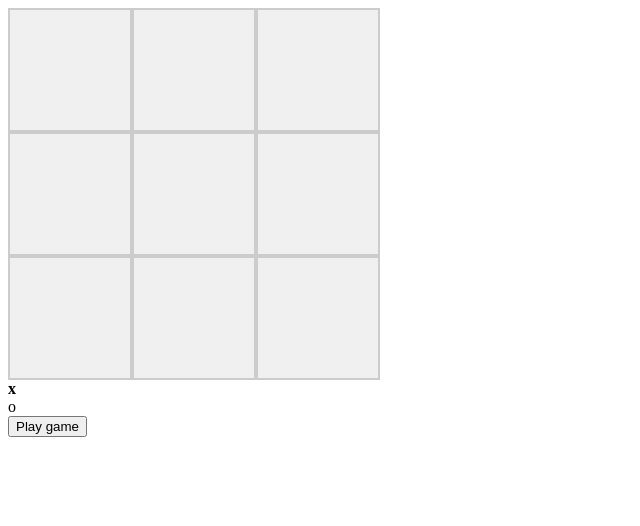
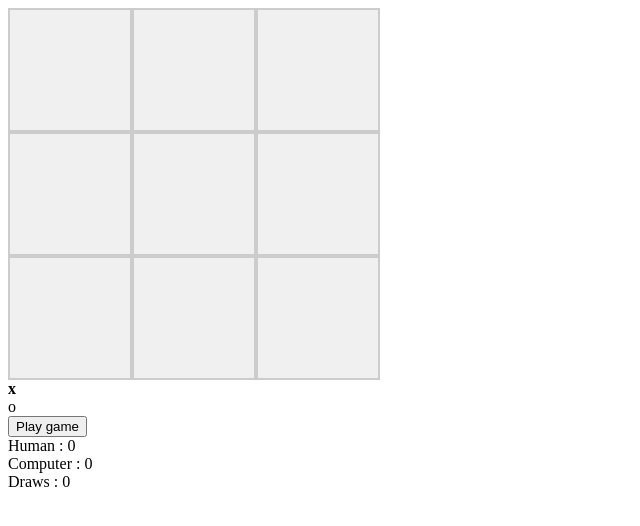
Before and after one commit to gnizet-tictactoe/tictactoe, an Angular app: page / in a window 1280 px wide. Shown: the top 526 px of the page, without its empty margins (0-640 px from the left). Built offline with nearby package versions, Linux system fonts and the light colour scheme.

Commit message:
added score

```diff
--- a/src/app/app.html
+++ b/src/app/app.html
@@ -2,3 +2,4 @@
 <grid></grid>
 <pawn-selection></pawn-selection>
 <play-game-button></play-game-button>
+<score></score>
--- a/src/app/app.ts
+++ b/src/app/app.ts
@@ -4,10 +4,11 @@ import { TicTacToe } from './logic/tictactoe';
 import { PawnSelectionComponent } from './components/pawn-selection/pawn-selection.component';
 import { GameResultComponent } from "./components/game-result/game-result.component";
 import { PlayGameButtonComponent } from './components/play-game-button/play-game-button';
+import { ScoreComponent } from "./components/score/score.component";
 
 @Component({
   selector: 'app-root',
-  imports: [GridComponent, PawnSelectionComponent, GameResultComponent, PlayGameButtonComponent],
+  imports: [GridComponent, PawnSelectionComponent, GameResultComponent, PlayGameButtonComponent, ScoreComponent],
   templateUrl: './app.html',
   styleUrls: ['./app.css']
 })
--- /dev/null
+++ b/src/app/components/score/score.component.html
@@ -0,0 +1,3 @@
+<div>Human : {{ gameScore().human }} </div>
+<div>Computer : {{ gameScore().computer }} </div>
+<div>Draws : {{ gameScore().draw }} </div>
--- /dev/null
+++ b/src/app/components/score/score.component.ts
@@ -0,0 +1,11 @@
+import { Component, inject } from "@angular/core";
+import { TicTacToe } from "../../logic/tictactoe";
+
+@Component({
+    selector: "score",
+    templateUrl: "./score.component.html",
+    styleUrls: ["./score.component.css"],
+})
+export class ScoreComponent {
+    gameScore = inject(TicTacToe).gameScore;
+}
--- a/src/app/logic/tictactoe.ts
+++ b/src/app/logic/tictactoe.ts
@@ -16,6 +16,7 @@ export class TicTacToe {
     // === GAME STATE ===
     filledCells = 0;
     gameStatus = signal<string>('');
+    gameScore = signal<{ human: number, computer: number, draw: number }>({ human: 0, computer: 0, draw: 0 });
 
     // Current player's turn
     currentPlayer = 'human' as PlayerType;
@@ -101,7 +102,7 @@ export class TicTacToe {
             let candidateCellValue = this.grid()[i][0];
 
             if (candidateCellValue !== 'empty' && this.grid()[i].every(cell => cell === candidateCellValue)) {
-                this.gameStatus.set(`${this.currentPlayer}-win`)
+                this.registerGameResult(`${this.currentPlayer}-win`);
                 return true;
             }
         }
@@ -112,7 +113,7 @@ export class TicTacToe {
             let candidateCellValue = this.grid()[0][j];
 
             if (candidateCellValue !== 'empty' && this.grid().every(row => row[j] === candidateCellValue)) {
-                this.gameStatus.set(`${this.currentPlayer}-win`)
+                this.registerGameResult(`${this.currentPlayer}-win`);
                 return true;
             }
         }
@@ -121,7 +122,7 @@ export class TicTacToe {
         let candidateCellValue = this.grid()[0][0];
 
         if (candidateCellValue !== 'empty' && this.grid().every((row, col) => row[col] === candidateCellValue)) {
-            this.gameStatus.set(`${this.currentPlayer}-win`)
+            this.registerGameResult(`${this.currentPlayer}-win`);
             return true;
         }
 
@@ -129,17 +130,28 @@ export class TicTacToe {
         candidateCellValue = this.grid()[0][this.gridSize - 1];
 
         if (candidateCellValue !== 'empty' && this.grid().every((row, col) => row[this.gridSize - 1 - col] === candidateCellValue)) {
-            this.gameStatus.set(`${this.currentPlayer}-win`)
+            this.registerGameResult(`${this.currentPlayer}-win`);
             return true;
         }
 
         // Check for a draw
         if (this.filledCells === this.gridSize * this.gridSize) {
-            this.gameStatus.set('draw');
+            this.registerGameResult('draw');
             return true;
         }
 
         return false;
+    }
+
+    registerGameResult(result: string): void {
+        if (result === 'human-win') {
+            this.gameScore.update(score => ({ ...score, human: score.human + 1 }));
+        } else if (result === 'computer-win') {
+            this.gameScore.update(score => ({ ...score, computer: score.computer + 1 }));
+        } else if (result === 'draw') {
+            this.gameScore.update(score => ({ ...score, draw: score.draw + 1 }));
+        }
+        this.gameStatus.set(result);
     }
 
     selectPawnType(pawnType: PawnType): void {
```
Also changed, not shown: src/app/components/score/score.component.css (added), 1 other file (tests, documents, lock files or other folders).
